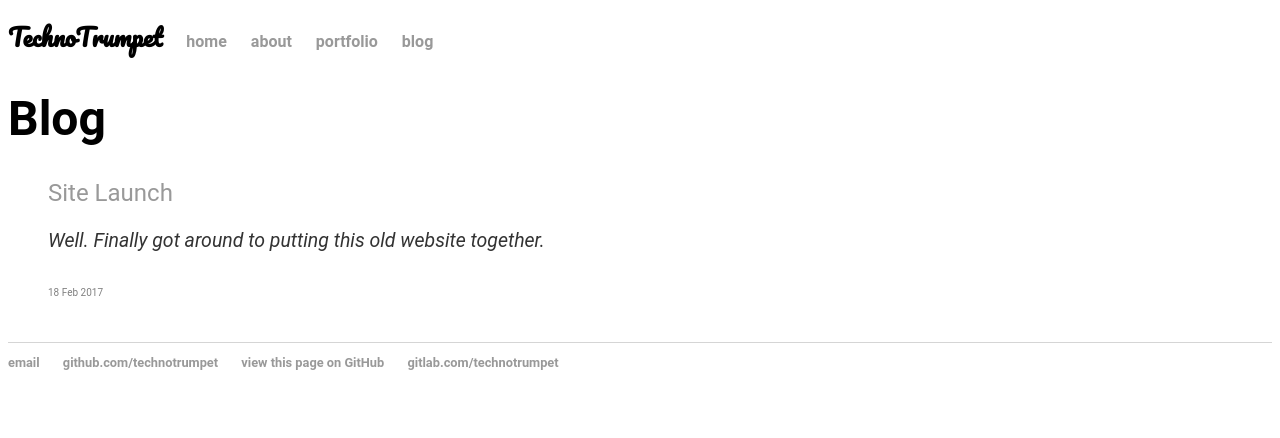
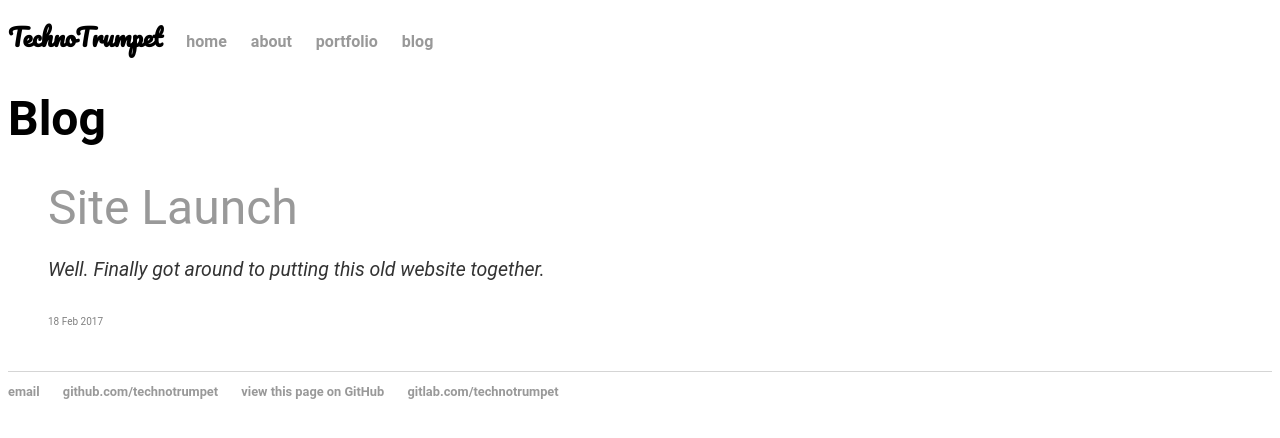
Before and after one commit to TechnoTrumpet/TechnoTrumpet.github.io, a Jekyll site: the page built from blog/index.html, in a window 1280 px wide. Shown: the top 438 px of the page. Built offline with Jekyll 4.4.1, drawn with Linux system fonts in a browser that asks for light colours.

Commit message:
Update index.html

```diff
--- a/blog/index.html
+++ b/blog/index.html
@@ -7,7 +7,7 @@ layout: default
 	<ul class="posts">
 
 	  {% for post in site.posts %}
-	    <li><font size="5"><a href="{{ post.url }}" title="{{ post.title }}">{{ post.title }}</a></font>
+	    <li><font size="7"><a href="{{ post.url }}" title="{{ post.title }}">{{ post.title }}</a></font>
 		    <i><font size="2">{{ post.excerpt }}</font></i>
 		    <font size="1" color="grey"><!--<span>-->{{ post.date | date_to_string }}<!--</span>--></font>
 		</li>
```
